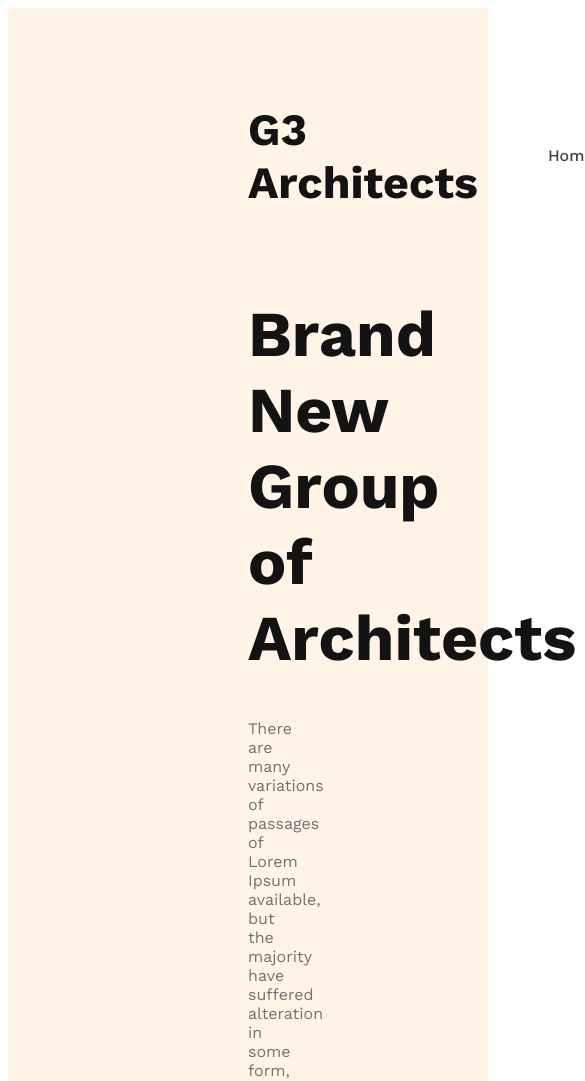
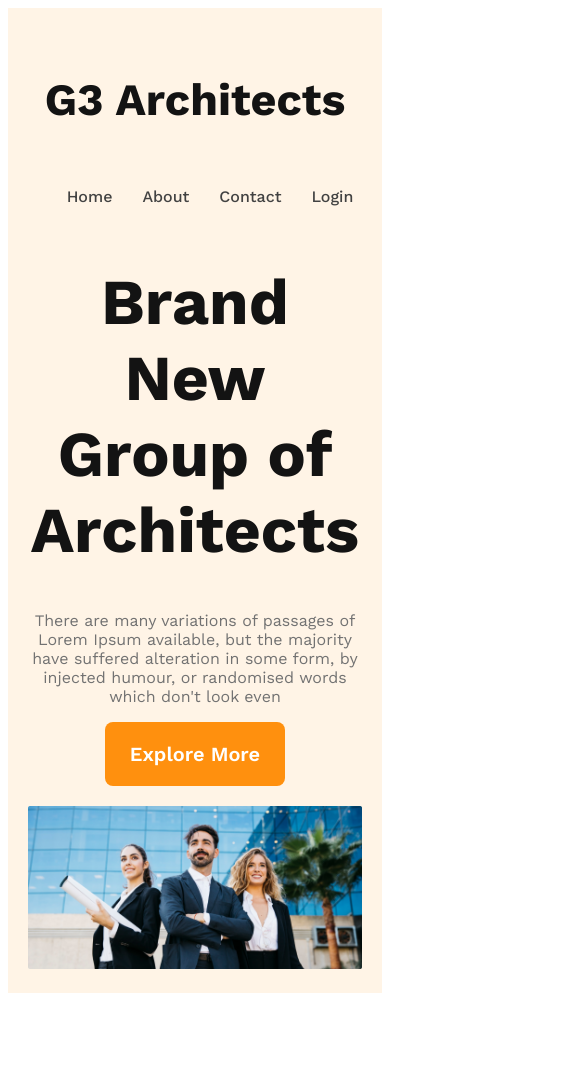
Before and after one commit to abdulalnakib/g3-architects-website, a plain HTML site: page index.html in a window 390 px wide. Shown: the top 1081 px of the page, 585 px wide, since content can reach past the window. After the commit the page ends 1001 px from the top, so only its background shows below. Drawn offline with nearby package versions, Linux system fonts and the light colour scheme.

Commit message:
finished the header section with small and medium devices responsive

```diff
--- a/architect.css
+++ b/architect.css
@@ -10,7 +10,16 @@
     font-style: normal;
 }
 
-.btn-primary {}
+.btn-primary {
+    border-radius: 8px;
+    color: #fff;
+    font-size: 1.25rem;
+    font-weight: 600;
+    background: #FF900E;
+    padding: 20px 25px;
+    cursor: pointer;
+    border: 0;
+}
 
 /* Header styles */
 
@@ -33,6 +42,7 @@ nav {
 
 nav>ul {
     display: flex;
+    padding: 0;
 }
 
 nav li {
@@ -64,3 +74,34 @@ nav li a {
 .banner-description {
     color: #727272;
 }
+
+.banner img {
+    margin-top: 20px;
+    width: 100%;
+}
+
+/* Responsive styles */
+
+/* Small devices */
+
+@media screen and (max-width: 576px) {
+    header {
+        padding: 20px;
+    }
+
+    nav {
+        flex-direction: column;
+    }
+}
+
+/* Medium devices */
+
+@media screen and (min-width: 576px) and (max-width:960px) {
+    header {
+        padding: 50px;
+    }
+
+    nav {
+        flex-direction: column;
+    }
+}
```
